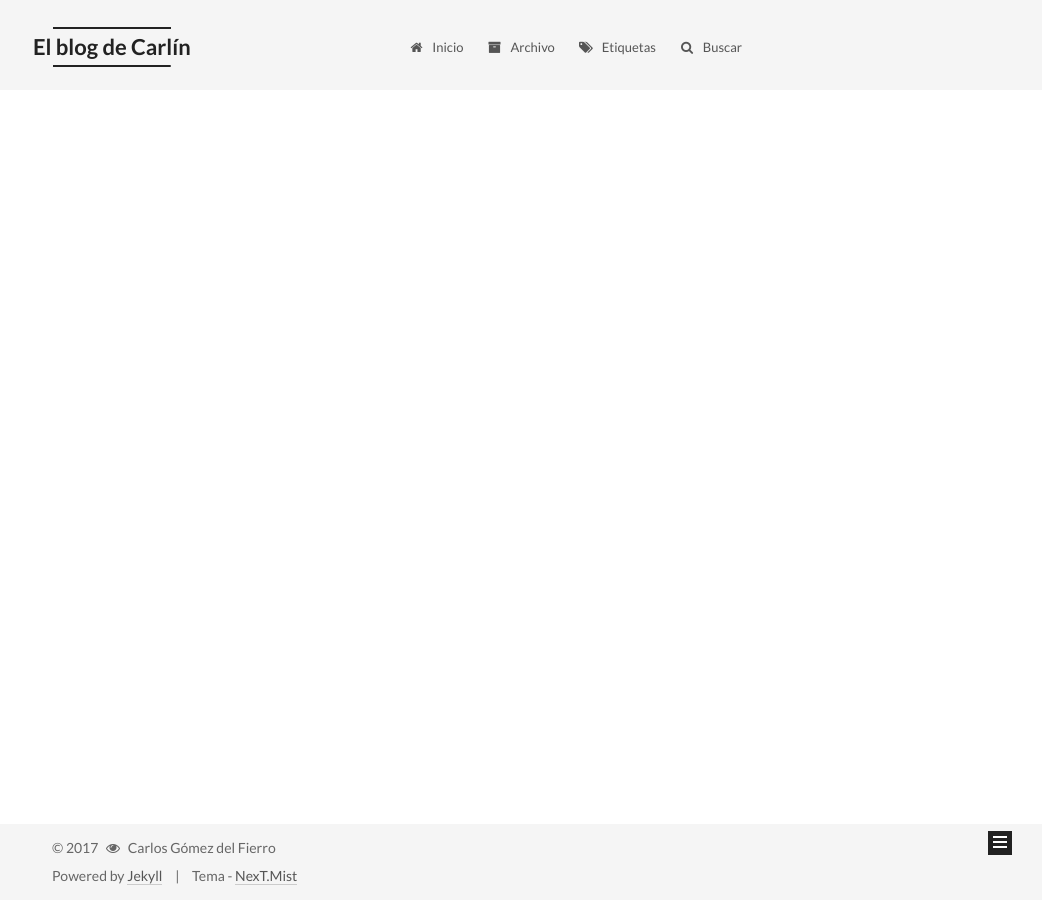
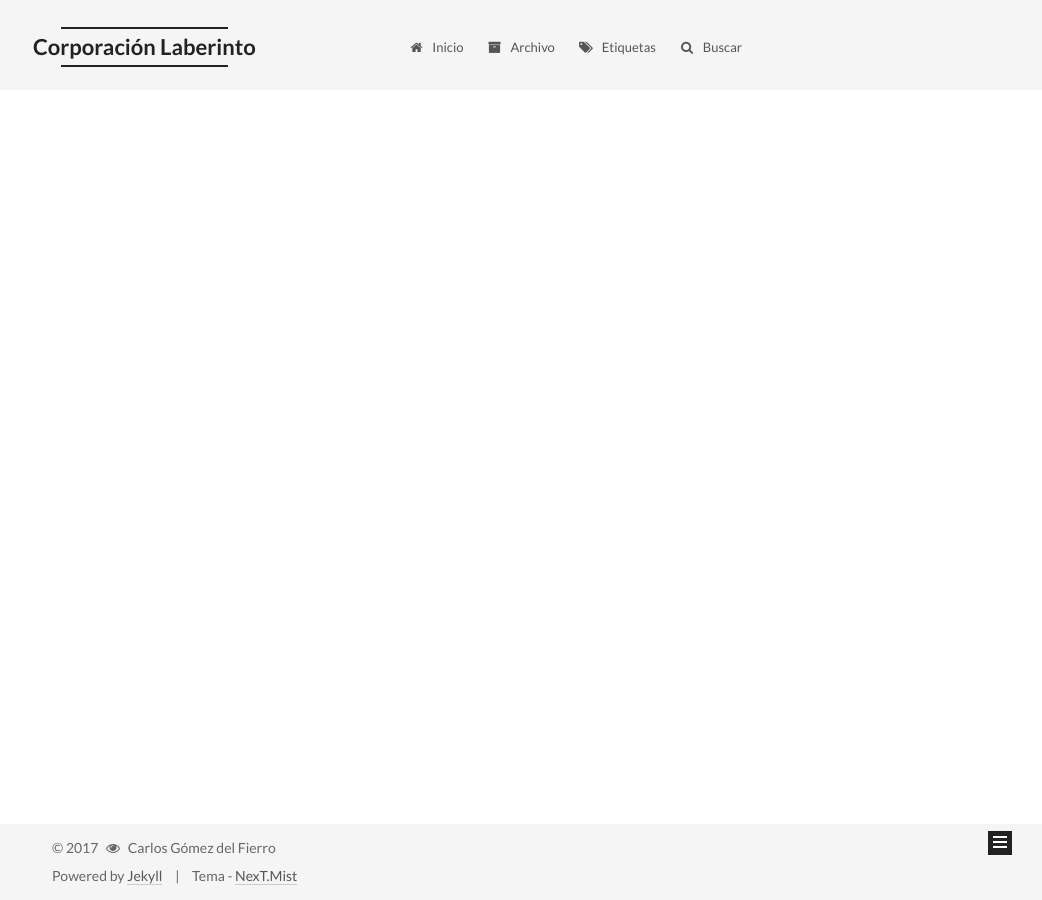
Before and after one commit to cdelfierro/cdelfierro.github.io, a Jekyll site: the page built from index.html, in a window 1280 px wide. Shown: the whole page, without its empty margins (238-1280 px from the left). Built offline with Jekyll 4.4.1, drawn with Linux system fonts in a browser that asks for light colours; the list of posts is cut into pages by our own code.

Commit message:
Cambia el título de la página.
También modifica la posibilidad del subtítulo.

```diff
--- a/_config.yml
+++ b/_config.yml
@@ -4,7 +4,7 @@
 # ---------------------------------------------------------------
 
 # Site
-title: El blog de Carlín
+title: Corporación Laberinto
 subtitle:
 description: El blog de Carlín
 author: Carlos Gómez del Fierro
@@ -110,7 +110,7 @@ seo: false
 
 # If true, will add site-subtitle to index page, added in jekyll config.
 # subtitle: Subtitle
-index_with_subtitle: false
+index_with_subtitle: true
 
 # ---------------------------------------------------------------
 # Menu Settings
```
